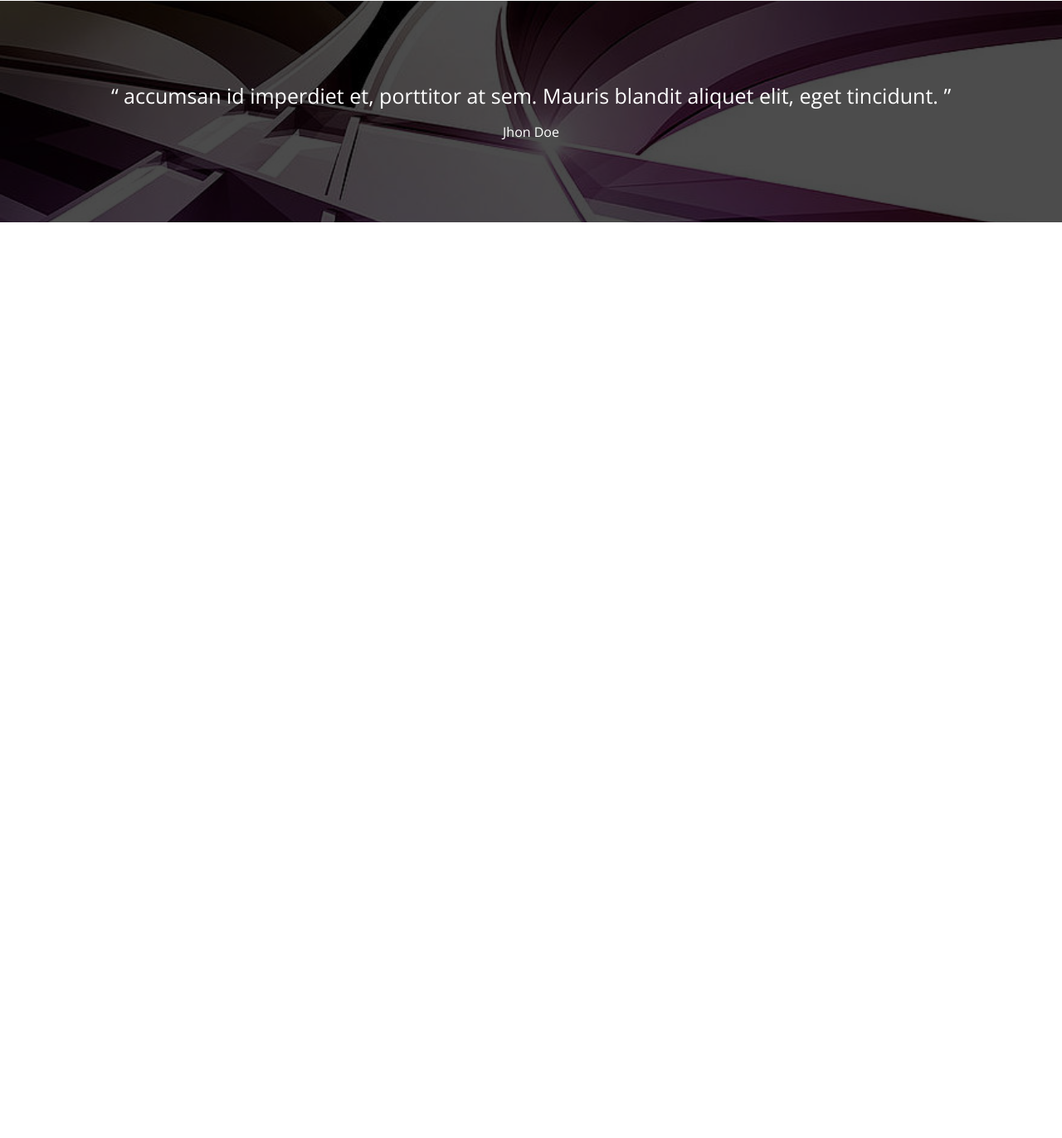
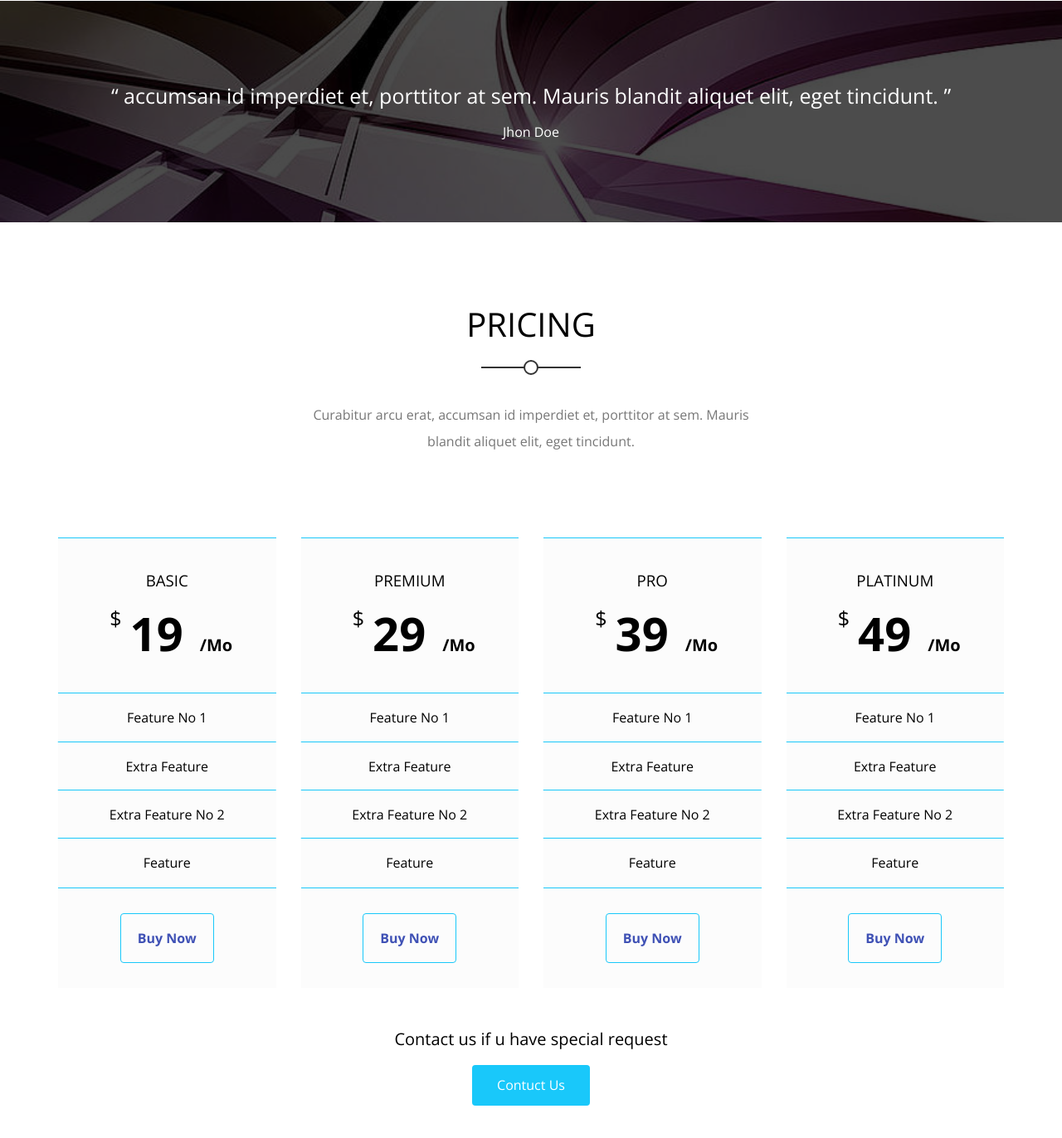
Before and after one commit to Oussama-hamdi/HTML-CSS-Template-One, a plain HTML site: page index.html in a window 1280 px wide. Shown: the part 5964-7336 px from the top of the page at 83% size. Before the commit the page ends 6232 px from the top, so only its background shows below. Drawn offline with nearby package versions, Linux system fonts and the light colour scheme.

Commit message:
New Section Added Pricing

```diff
--- a/css/kasper.css
+++ b/css/kasper.css
@@ -717,3 +717,91 @@ header nav .form i {
   display: block;
 }
 /* End Quote */
+/* Start Pricing */
+.pricing {
+  padding-top: var(--section-padding);
+  padding-bottom: var(--section-padding);
+}
+.pricing .plans {
+  display: grid;
+  grid-template-columns: repeat(auto-fill, minmax(250px, 1fr));
+  gap: 30px;
+}
+.pricing .plans .plan {
+  background-color: #fcfcfc;
+  text-align: center;
+}
+
+.pricing .plans .plan .head {
+  padding: 40px 20px;
+  border-top: 1px solid var(--main-color);
+  border-bottom: 1px solid var(--main-color);
+}
+.pricing .plans .plan .head h3 {
+  font-weight: normal;
+  text-transform: uppercase;
+  margin-bottom: 20px;
+}
+.pricing .plans .plan .head span {
+  font-weight: bold;
+  font-size: 3.5rem;
+}
+.pricing .plans .plan .head span::before {
+  content: "$";
+  position: relative;
+  font-size: 25px;
+  font-weight: normal;
+  top: -30px;
+  left: -10px;
+}
+.pricing .plans .plan .head span::after {
+  content: "/Mo";
+  position: relative;
+  font-size: 20px;
+  right: -20px;
+}
+.pricing .plans .plan ul {
+  border-bottom: 1px solid var(--main-color);
+}
+.pricing .plans .plan ul li {
+  padding: 20px;
+  position: relative;
+}
+.pricing .plans .plan ul li:not(:last-child)::after {
+  content: "";
+  position: absolute;
+  height: 1px;
+  width: 100%;
+  bottom: 0;
+  left: 50%;
+  transform: translateX(-50%);
+  background-color: var(--main-color);
+}
+.pricing .plans .plan .foot a {
+  margin: 30px auto;
+  padding: 20px 20px;
+  display: block;
+  width: fit-content;
+  border: 1px solid var(--main-color);
+  text-decoration: none;
+  color: #3f51b5;
+  font-weight: 900;
+  transition: 0.3s;
+  border-radius: 4px;
+}
+.pricing .contact-text {
+  margin: 50px auto 20px;
+  font-size: 20px;
+  text-align: center;
+}
+.pricing .contact-link {
+  display: block;
+  width: fit-content;
+  margin: 20px auto;
+  background-color: var(--main-color);
+  color: white;
+  padding: 15px 30px;
+  text-decoration: none;
+  border-radius: 4px;
+}
+/* End Pricing */
--- a/index.html
+++ b/index.html
@@ -350,5 +350,82 @@
       </div>
     </div>
     <!-- End Quote -->
+    <!-- Start Pricing -->
+    <div class="pricing">
+      <div class="container">
+        <div class="main-heading">
+          <h2>Pricing</h2>
+          <p>
+            Curabitur arcu erat, accumsan id imperdiet et, porttitor at sem.
+            Mauris blandit aliquet elit, eget tincidunt.
+          </p>
+        </div>
+        <div class="plans">
+          <div class="plan">
+            <div class="head">
+              <h3>Basic</h3>
+              <span>19</span>
+            </div>
+            <ul>
+              <li>Feature No 1</li>
+              <li>Extra Feature</li>
+              <li>Extra Feature No 2</li>
+              <li>Feature</li>
+            </ul>
+            <div class="foot">
+              <a href="#">Buy Now</a>
+            </div>
+          </div>
+          <div class="plan">
+            <div class="head">
+              <h3>Premium</h3>
+              <span>29</span>
+            </div>
+            <ul>
+              <li>Feature No 1</li>
+              <li>Extra Feature</li>
+              <li>Extra Feature No 2</li>
+              <li>Feature</li>
+            </ul>
+            <div class="foot">
+              <a href="#">Buy Now</a>
+            </div>
+          </div>
+          <div class="plan">
+            <div class="head">
+              <h3>Pro</h3>
+              <span>39</span>
+            </div>
+            <ul>
+              <li>Feature No 1</li>
+              <li>Extra Feature</li>
+              <li>Extra Feature No 2</li>
+              <li>Feature</li>
+            </ul>
+            <div class="foot">
+              <a href="#">Buy Now</a>
+            </div>
+          </div>
+          <div class="plan">
+            <div class="head">
+              <h3>Platinum</h3>
+              <span>49</span>
+            </div>
+            <ul>
+              <li>Feature No 1</li>
+              <li>Extra Feature</li>
+              <li>Extra Feature No 2</li>
+              <li>Feature</li>
+            </ul>
+            <div class="foot">
+              <a href="#">Buy Now</a>
+            </div>
+          </div>
+        </div>
+        <p class="contact-text">Contact us if u have special request</p>
+        <a href="#" class="contact-link">Contuct Us</a>
+      </div>
+    </div>
+    <!-- End Pricing -->
   </body>
 </html>
```
